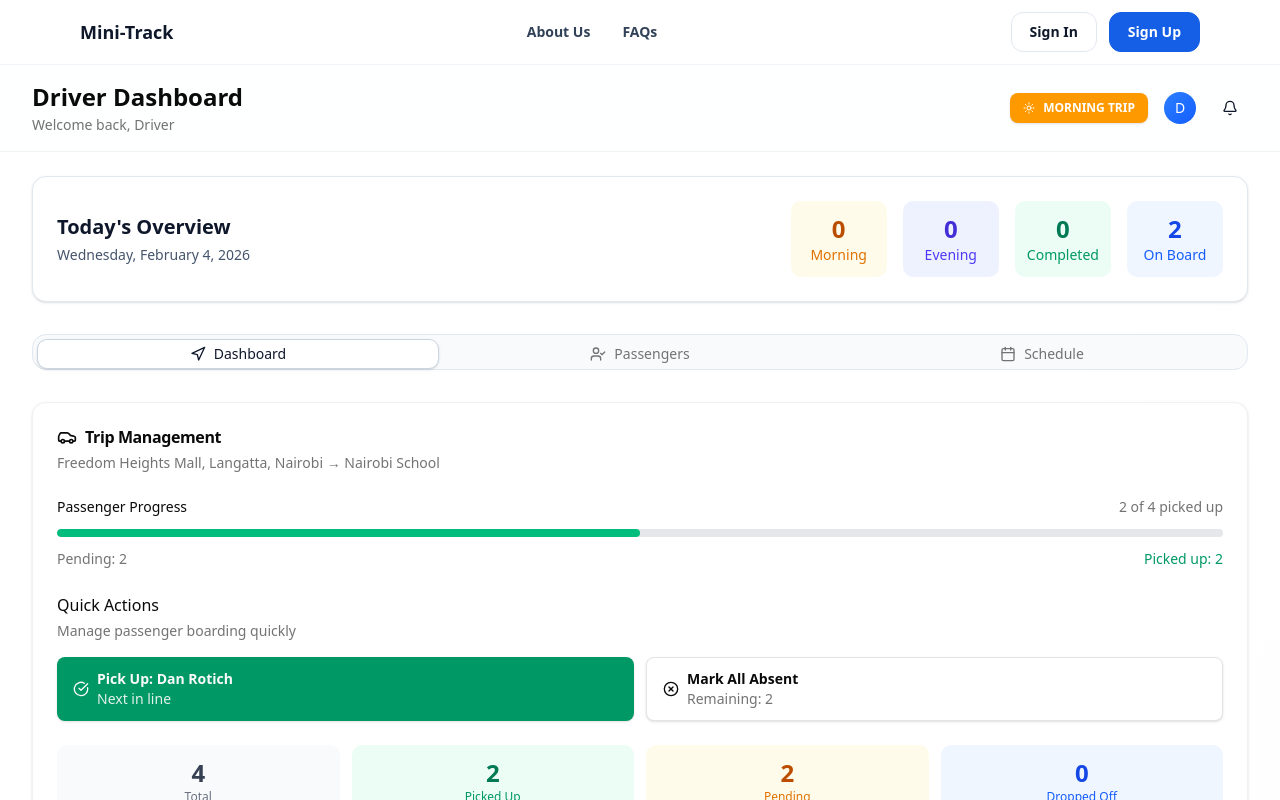
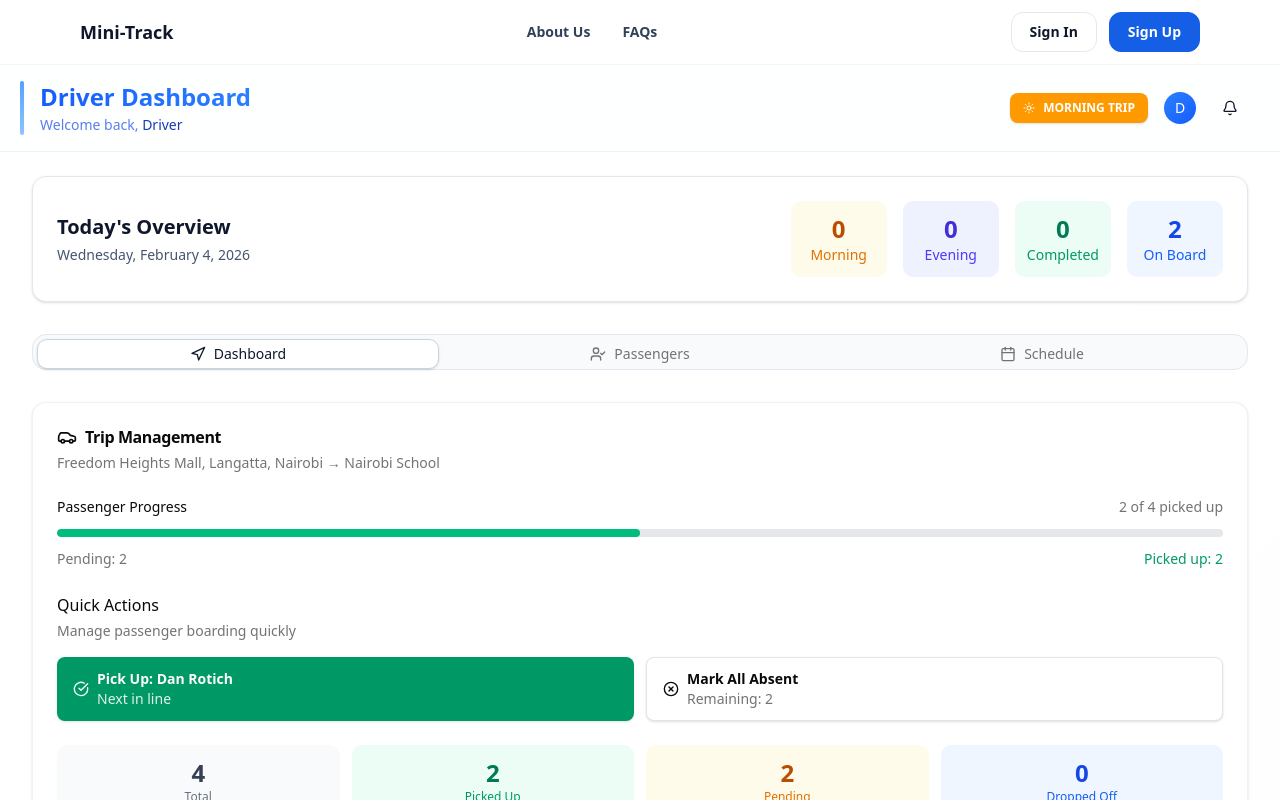
Before and after one commit to RoyCheru/Mini-Track, a Next.js app in the folder frontend/client/: page /dashboard/drivers in a window 1280 px wide. Shown: the top 800 px of the page. Built offline with nearby package versions, Linux system fonts and the light colour scheme.

Commit message:
feat(dashboard): update driver dashboard page

```diff
--- a/frontend/client/app/dashboard/drivers/page.tsx
+++ b/frontend/client/app/dashboard/drivers/page.tsx
@@ -297,7 +297,7 @@ export default function DriverDashboardPage() {
         </div>
       )}
 
-      {/* Header - Clean & Minimal */}
+      {/* Header */}
       <div className="border-b border-border/50 bg-card/50 backdrop-blur-sm sticky top-0 z-40">
         <div className="max-w-7xl mx-auto px-4 py-4 sm:px-6 lg:px-8">
           <div className="flex items-center justify-between">
@@ -312,14 +312,17 @@ export default function DriverDashboardPage() {
                 {mobileMenuOpen ? <X className="w-5 h-5" /> : <Menu className="w-5 h-5" />}
               </Button>
 
-              <div>
-                <h1 className="text-2xl font-bold text-foreground">
-                  Driver Dashboard
-                </h1>
-                <p className="text-sm text-muted-foreground mt-0.5">
-                  Welcome back, {username || 'Driver'}
-                </p>
-              </div>
+               <div className="relative">
+  <div className="absolute -left-3 top-0 h-full w-1 bg-gradient-to-b from-blue-400 to-blue-300 rounded-full"></div>
+  <div className="pl-2">
+    <h1 className="text-2xl font-bold bg-gradient-to-r from-blue-600 to-blue-500 bg-clip-text text-transparent">
+      Driver Dashboard
+    </h1>
+    <p className="text-sm text-blue-700/70 mt-0.5">
+      Welcome back, <span className="font-medium text-blue-800">{username || 'Driver'}</span>
+    </p>
+  </div>
+</div>
             </div>
 
             <div className="flex items-center gap-3">
@@ -421,7 +424,7 @@ export default function DriverDashboardPage() {
         </div>
       )}
 
-      {/* Main Content - Full Width */}
+      {/* Main Content  */}
       <div className="max-w-7xl mx-auto px-4 py-6 sm:px-6 lg:px-8">
         {loading ? (
           <div className="flex items-center justify-center min-h-[400px]">
@@ -432,7 +435,7 @@ export default function DriverDashboardPage() {
           </div>
         ) : (
           <>
-            {/* Today's Summary - Moved to top */}
+            {/* Today's Summary */}
             <div className="mb-8">
               <Card className="border-slate-200 bg-white shadow-sm">
                 <CardContent className="p-6">
@@ -467,7 +470,7 @@ export default function DriverDashboardPage() {
               </Card>
             </div>
 
-            {/* Tabs Navigation - Updated with better styling */}
+            {/* Tabs Navigation */}
             <div className="mb-8">
               <Tabs value={activeTab} onValueChange={setActiveTab} className="w-full">
                 <TabsList className="w-full grid grid-cols-3 bg-slate-50 border border-slate-200 rounded-xl p-1">
```
